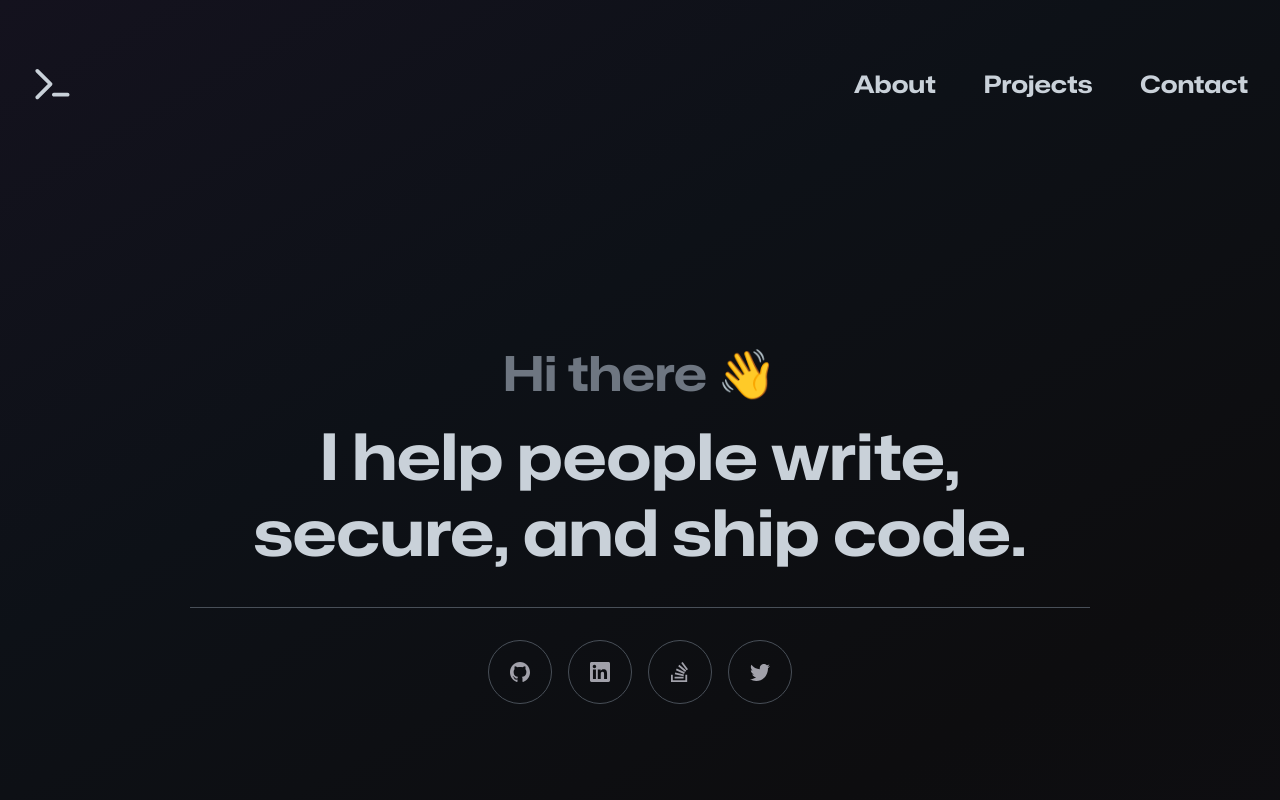
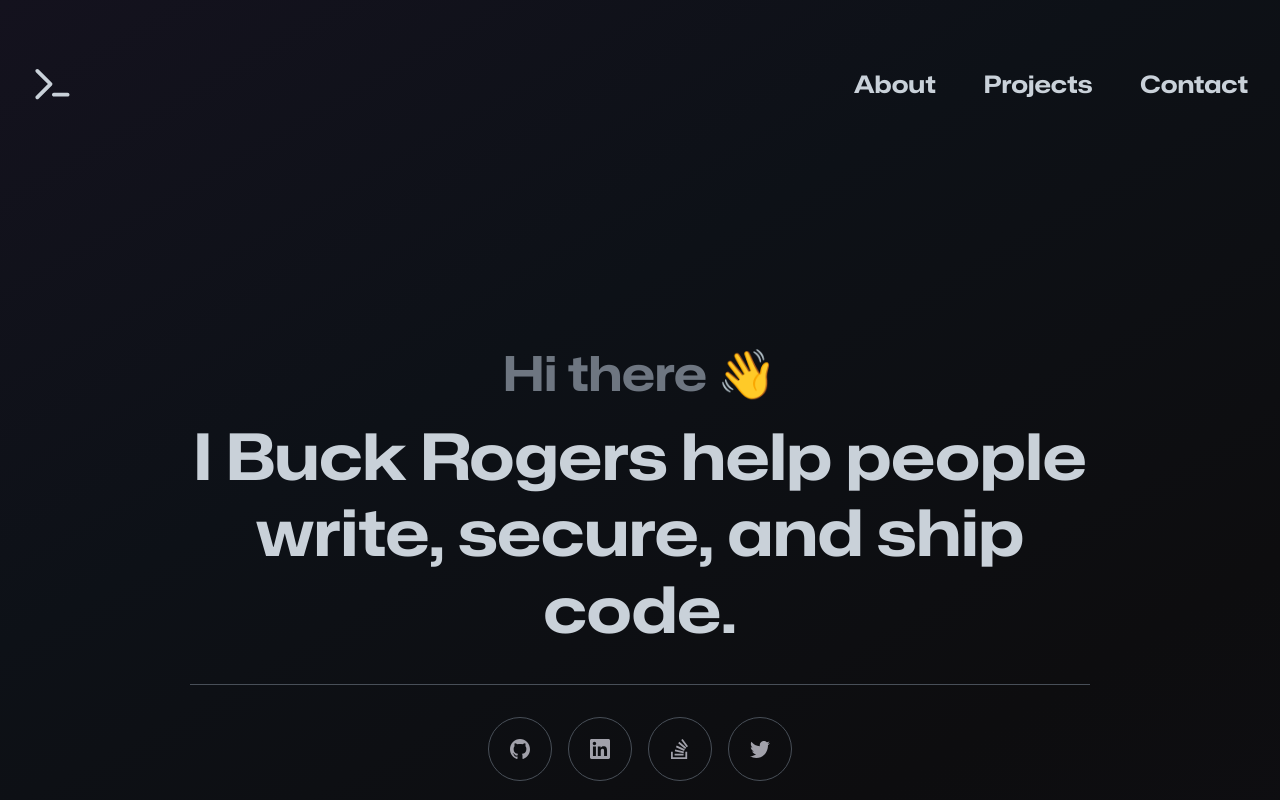
Before and after one commit to markrogers001/Publish-to-GitHub-public-repository, a plain HTML site: page src/index.html in a window 1280 px wide. Shown: the top 800 px of the page. Drawn offline with Linux system fonts and the light colour scheme.

Commit message:
Update index.html

```diff
--- a/src/index.html
+++ b/src/index.html
@@ -33,7 +33,7 @@
       <h2 class="mb-1 faded">
         Hi there <span role="img" alt="waving hand emoji">👋</span>
       </h2>
-      <h1>I help people write, secure, and ship code.</h1>
+      <h1>I Buck Rogers help people write, secure, and ship code.</h1>
 
       <!-- Social Icons -->
       <div class="social-icons">
```
